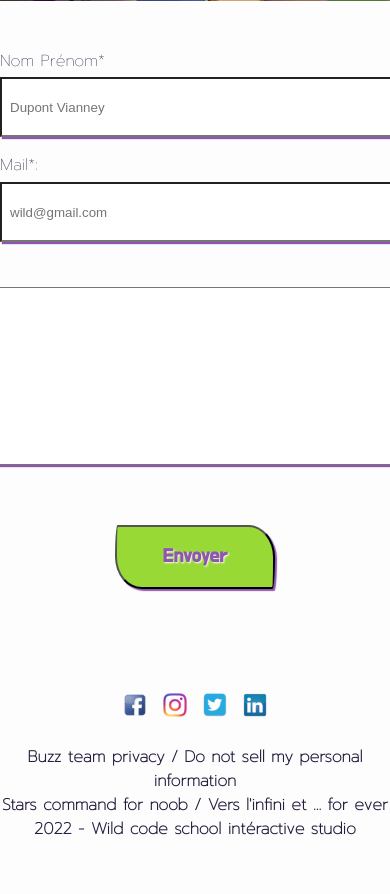
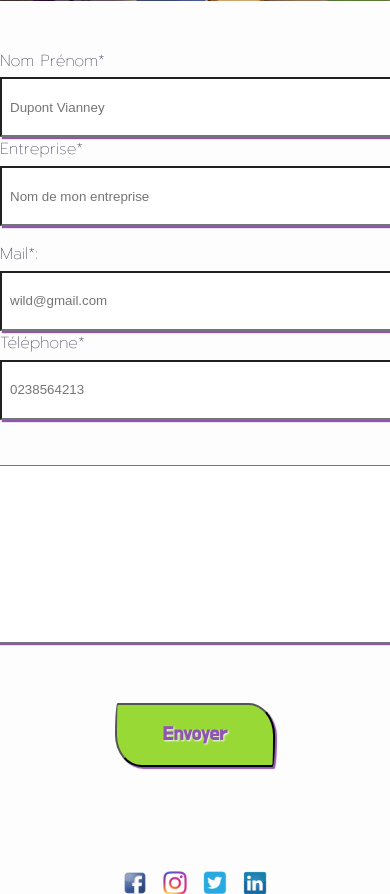
Before and after one commit to baloolc/Projet-buzz, a PHP site: page /contact.html in a window 390 px wide; the page is wider, and only the part inside the window is pictured. Shown: the part 839-1733 px from the top of that part. Before the commit the page ends 1674 px from the top of that part, so only its background shows below. Run offline with PHP 8.4, Linux system fonts and the light colour scheme.

Commit message:
test media querie

```diff
--- a/assets/css/styles-contact.css
+++ b/assets/css/styles-contact.css
@@ -130,3 +130,25 @@ textarea:focus {
     font-weight: 900;
     cursor: pointer;
 }
+
+/*media querie*/
+
+
+
+@media screen and (max-width: 669px) {
+    .name-enterprise {
+        flex-wrap: wrap;
+
+    }
+
+    .mail-phone {
+        flex-wrap: wrap;
+
+    }
+
+    .message {
+        flex-wrap: wrap;
+
+    }
+
+}
```
